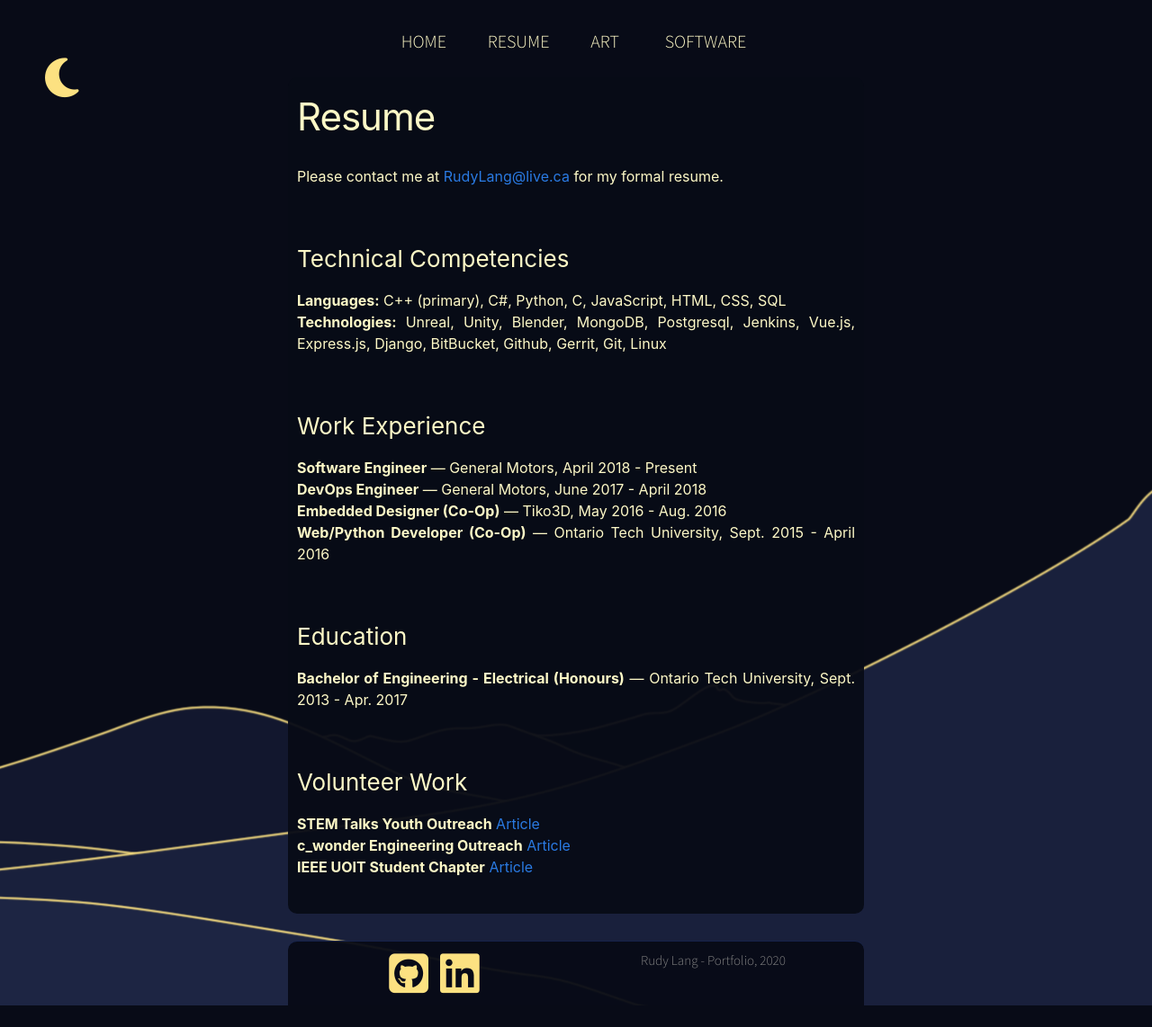
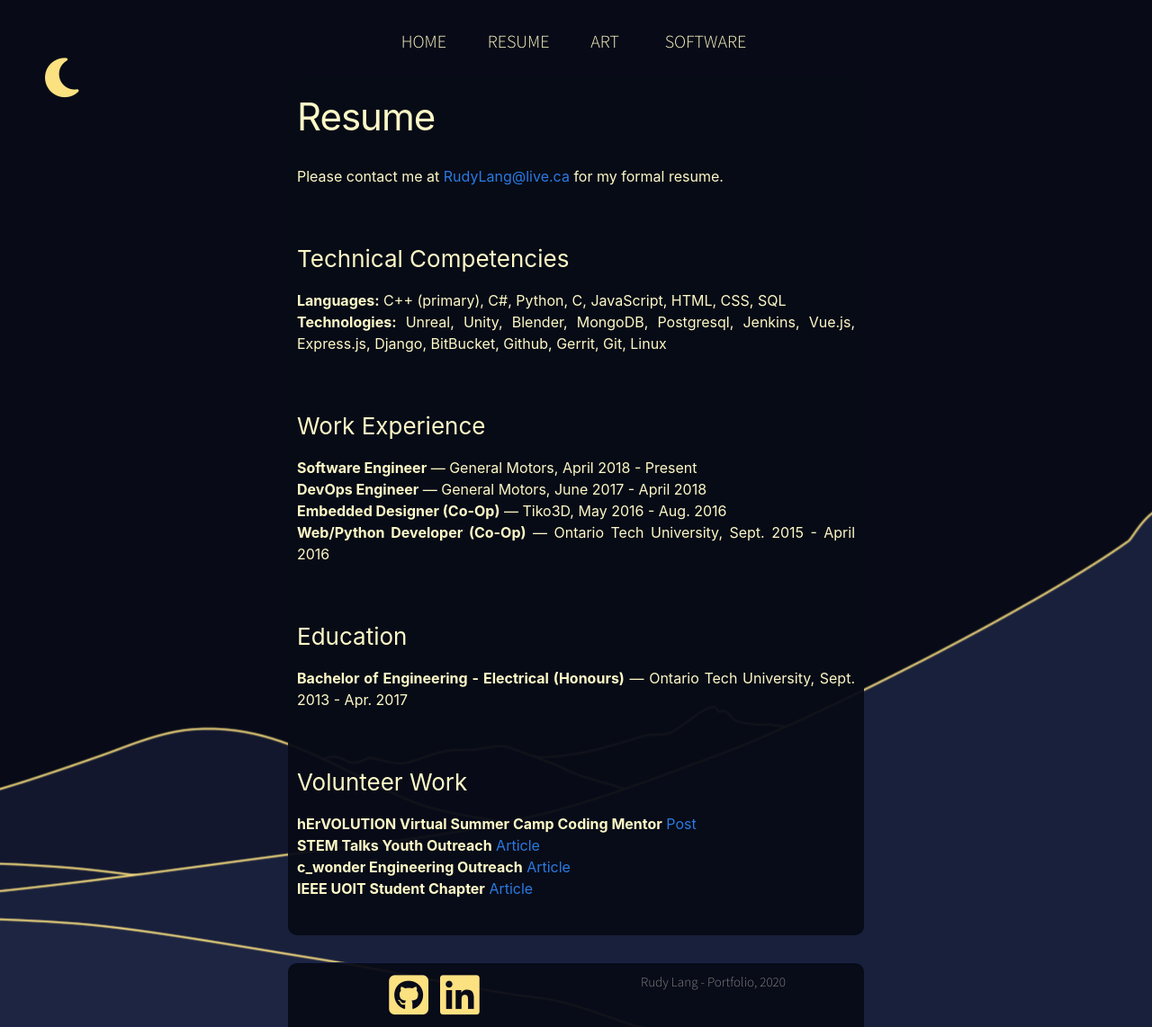
Before and after one commit to RudyLang/RudyLang.github.io, a Jekyll site: the page built from resume.markdown, in a window 1280 px wide. Shown: the whole page at 90% size. Built offline with Jekyll 4.4.1, drawn with Linux system fonts in a browser that asks for light colours; nearby versions of some CDN libraries; some web fonts are replaced; before the commit the page ends 1118 px from its top, so only the background shows below that.

Commit message:
Updated resume.

```diff
--- a/resume.markdown
+++ b/resume.markdown
@@ -21,6 +21,7 @@ __Web/Python Developer (Co-Op)__ — Ontario Tech University, Sept. 2015 - April
 __Bachelor of Engineering - Electrical (Honours)__ — Ontario Tech University, Sept.  2013 - Apr. 2017
 
 ### Volunteer Work
+__hErVOLUTION Virtual Summer Camp Coding Mentor__ [Post](https://www.linkedin.com/posts/stephanie-m-thompson_hervolution-iworkforgm-activity-6701844746828161024-q2Y8)<br>
 __STEM Talks Youth Outreach__ [Article](https://www.ddsb.ca/Modules/News/index.aspx?newsId=6b5f0855-b3e6-490b-82b5-84a9271f60fa&feedId=494926f5-decf-4a97-ae61-1318435fead4)<br>
 __c_wonder Engineering Outreach__ [Article](https://news.ontariotechu.ca/archives/2018/12/university-calling-all-young-and-curious-minds-to-explore-science-and-digital-literacy.php)<br>
 __IEEE UOIT Student Chapter__ [Article](https://news.ontariotechu.ca/archives/2014/11/uoit-unveils-ieee-mcnaughton-learning-resource-centre.php)
```
